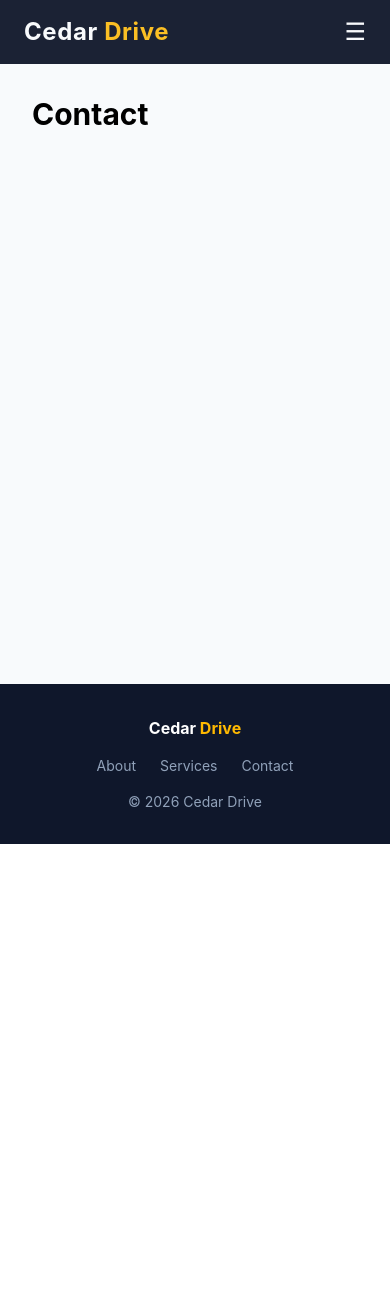
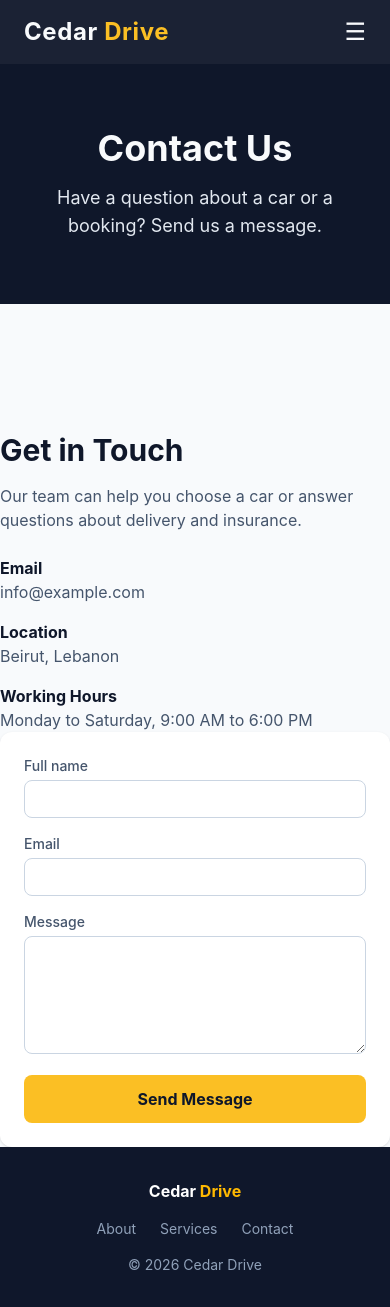
Before and after one commit to 52330825-cmyk/car-rental, a React (Vite) app: page /contact in a window 390 px wide. Before the commit the page ends 844 px from the top, so only its background shows below. Built offline with nearby package versions, Linux system fonts and the light colour scheme.

Commit message:
Add contact page with form validation

```diff
--- a/src/pages/Contact.jsx
+++ b/src/pages/Contact.jsx
@@ -1,5 +1,128 @@
+import { useState } from 'react'
 function Contact() {
-  return <h1 className="text-3xl font-bold p-8">Contact</h1>
+  const [form, setForm] = useState({ name: '', email: '', message: '' })
+  const [errors, setErrors] = useState({})
+  const [isSent, setIsSent] = useState(false)
+
+  const handleChange = (event) => {
+    const { name, value } = event.target
+
+    setForm({ ...form, [name]: value })
+     setErrors({ ...errors, [name]: '' })
+    setIsSent(false)
+  }
+  const validate = () => {
+    const newErrors = {}
+    const emailPattern = /^[^\s@]+@[^\s@]+\.[^\s@]+$/
+
+    if (form.name.trim() === '') {
+      newErrors.name = 'Please enter your name.'
+    }
+
+    if (!emailPattern.test(form.email.trim())) {
+      newErrors.email = 'Please enter a valid email address.'
+    }
+
+    if (form.message.trim().length < 10) {
+      newErrors.message = 'Your message must be at least 10 characters.'
+    }
+
+    return newErrors
+  }
+  const handleSubmit = (event) => {
+    event.preventDefault()
+    const newErrors = validate()
+    setErrors(newErrors)
+ if (Object.keys(newErrors).length === 0) {
+      setIsSent(true)
+      setForm({ name: '', email: '', message: '' })
+    }
+  }
+
+  const inputStyle = 'mt-1 w-full rounded-lg border border-slate-300 px-3 py-2 text-primary'
+
+  return (
+    <>
+    <section className="bg-primary px-6 py-16 text-center text-accent">
+        <h1 className="text-4xl font-bold md:text-5xl">Contact Us</h1>
+        <p className="mx-auto mt-4 max-w-2xl text-lg text-slate-200">
+          Have a question about a car or a booking? Send us a message.
+        </p>
+      </section>
+       <section className="mx-auto grid max-w-6xl gap-10 px-6 py-16 md:grid-cols-2"></section>
+         <div>
+          <h2 className="text-3xl font-bold text-primary">Get in Touch</h2>
+          <p className="mt-4 text-slate-600">
+            Our team can help you choose a car or answer questions about delivery and insurance.
+          </p>
+          <dl className="mt-6 space-y-4">
+            <div>
+              <dt className="font-bold text-primary">Email</dt>
+              <dd className="text-slate-600">info@example.com</dd>
+            </div>
+            <div>
+              <dt className="font-bold text-primary">Location</dt>
+              <dd className="text-slate-600">Beirut, Lebanon</dd>
+            </div>
+            <div>
+              <dt className="font-bold text-primary">Working Hours</dt>
+              <dd className="text-slate-600">Monday to Saturday, 9:00 AM to 6:00 PM</dd>
+            </div>
+          </dl>
+        </div>
+      <form onSubmit={handleSubmit} noValidate className="space-y-4 rounded-xl bg-white p-6 shadow">
+          <label className="block text-sm font-medium text-slate-600">
+            Full name
+            <input
+              type="text"
+              name="name"
+              value={form.name}
+              onChange={handleChange}
+              className={inputStyle}
+            />
+            {errors.name && <span className="mt-1 block text-red-600">{errors.name}</span>}
+          </label>
+
+          <label className="block text-sm font-medium text-slate-600">
+            Email
+            <input
+              type="email"
+              name="email"
+              value={form.email}
+              onChange={handleChange}
+              className={inputStyle}
+            />
+            {errors.email && <span className="mt-1 block text-red-600">{errors.email}</span>}
+          </label>
+
+          <label className="block text-sm font-medium text-slate-600">
+            Message
+            <textarea
+              name="message"
+              rows="5"
+              value={form.message}
+              onChange={handleChange}
+              className={inputStyle}
+            />
+            {errors.message && <span className="mt-1 block text-red-600">{errors.message}</span>}
+          </label>
+
+          <button
+            type="submit"
+            className="w-full rounded-lg bg-secondary px-6 py-3 font-bold text-primary transition hover:bg-amber-300"
+          >
+            Send Message
+          </button>
+
+          {isSent && (
+            <p className="rounded-lg bg-green-100 p-3 font-medium text-green-900">
+              Thank you! Your message has been received.
+            </p>
+          )}
+        </form>
+
+    </>
+  )
 }
 
 export default Contact
```
